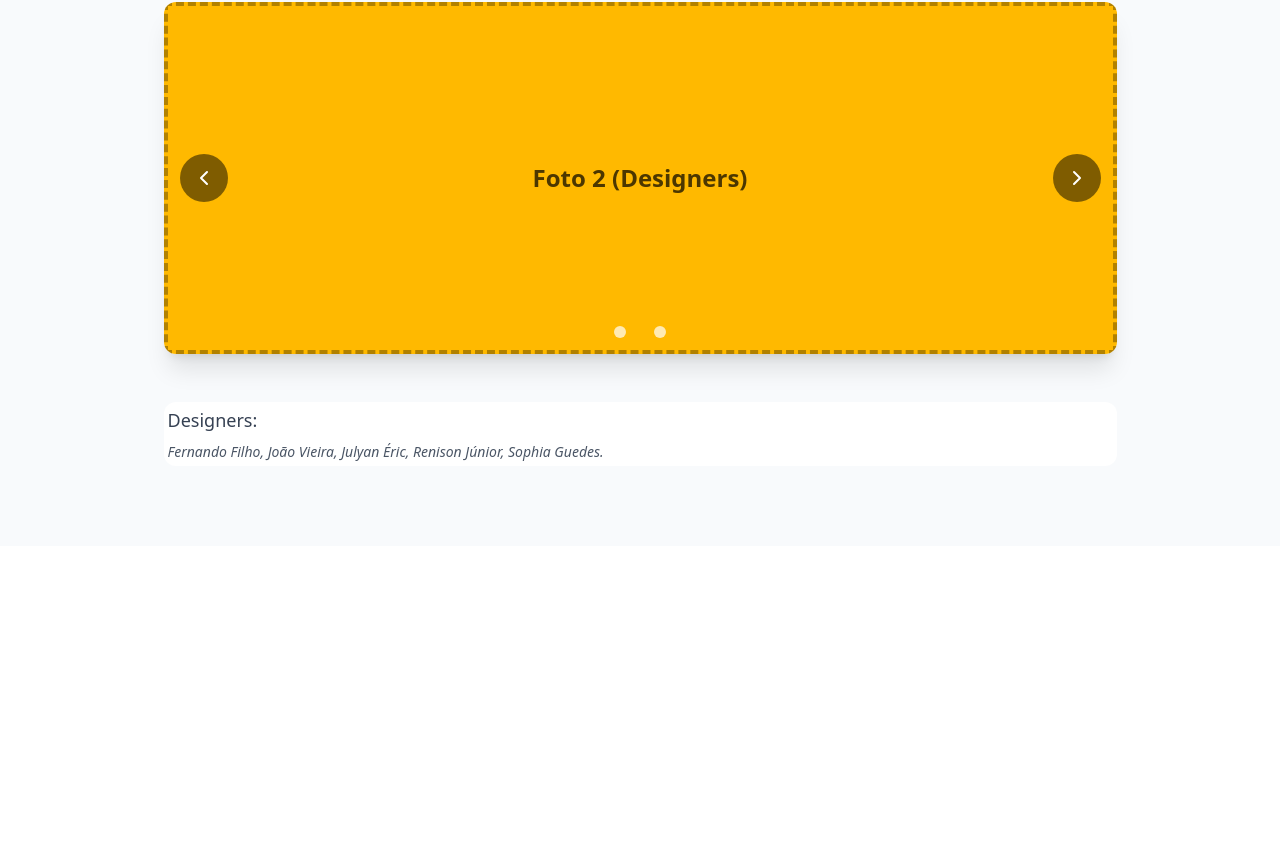
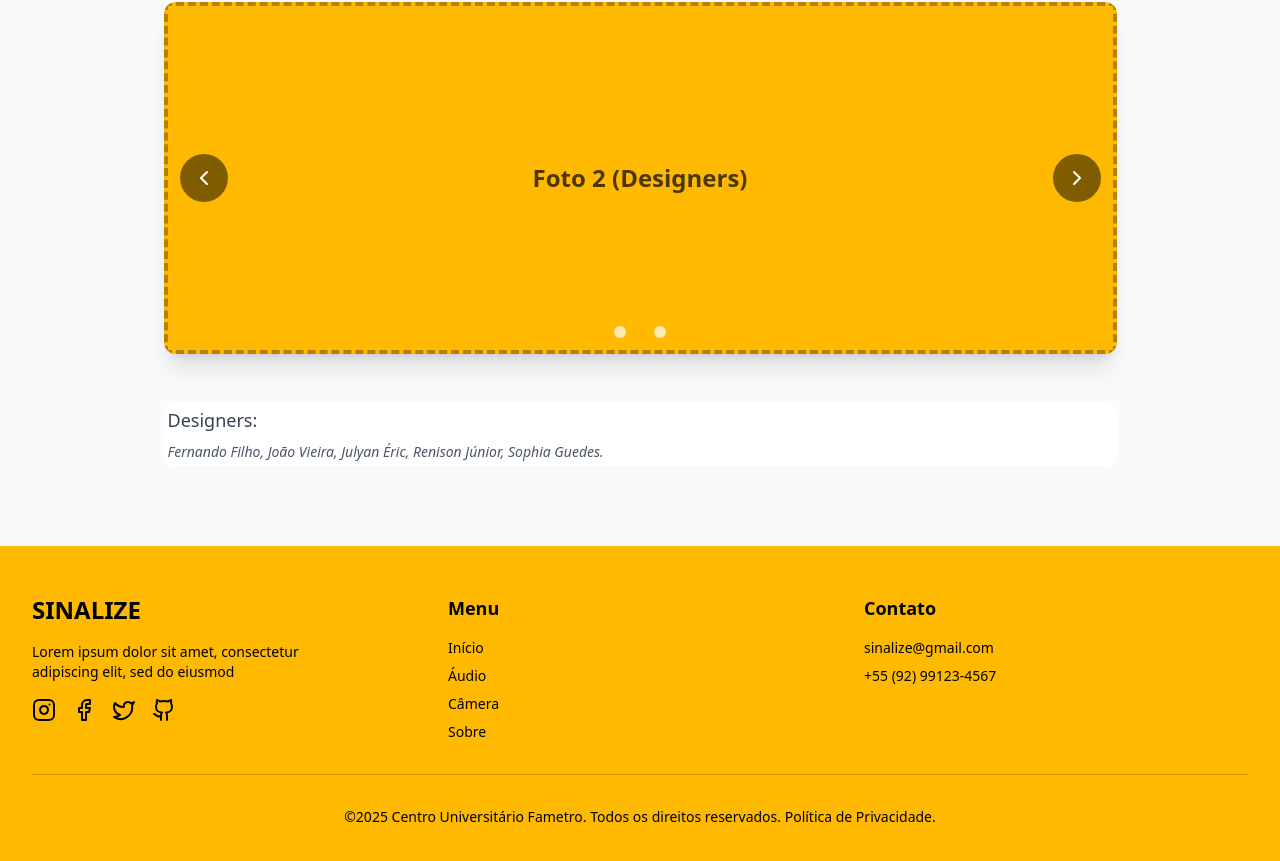
Before and after one commit to Alexandrediasss/Sinalize-Frontend, a React (Vite) app: page /sobre in a window 1280 px wide. Shown: the part 1338-2199 px from the top of the page. Before the commit the page ends 1884 px from the top, so only its background shows below. Built offline with nearby package versions, Linux system fonts and the light colour scheme.

Commit message:
Adicionando o footer

```diff
--- a/src/Routes/index.jsx
+++ b/src/Routes/index.jsx
@@ -1,6 +1,7 @@
 import React from "react"
 import { BrowserRouter, Routes, Route } from 'react-router-dom'
 import Navbar from "../components/MenuHorizontal/index.jsx"
+import Footer from "../components/Footer/index.jsx"
 import Home from '../view/Home/App.jsx'
 import Audio from '../view/Audio/index.jsx'
 import Camera from '../view/Camera/index.jsx'
@@ -18,7 +19,7 @@ function AppRoutes() {
                     <Route path="/sobre" element={<Sobre />} />
                 </Routes>
             </main>
-
+            <Footer />
         </BrowserRouter>
     )
 }
--- /dev/null
+++ b/src/components/Footer/index.jsx
@@ -0,0 +1,84 @@
+import React from 'react'
+import { NavLink } from 'react-router-dom'
+import { Instagram, Facebook, Twitter, Github } from 'lucide-react'
+
+const menuLinks = [
+    { name: 'Início', path: '/' },
+    { name: 'Áudio', path: '/audio' },
+    { name: 'Câmera', path: '/camera' },
+    { name: 'Sobre', path: '/sobre' },
+]
+
+function Footer() {
+    return (
+        <footer className="bg-amber-400 text-black">
+            <div className="mx-auto max-w-7xl px-4 sm:px-6 lg:px-8 py-12">
+                <div className="grid grid-cols-1 md:grid-cols-3 gap-8 mb-8">
+                    <div className="space-y-4">
+                        <h2 className="text-2xl font-bold">SINALIZE</h2>
+                        <p className="text-sm max-w-xs">
+                            Lorem ipsum dolor sit amet, consectetur adipiscing elit, sed do eiusmod
+                        </p>
+                        <div className="flex space-x-4">
+                            <a href="#" className="hover:text-gray-700">
+                                <Instagram size={24} />
+                            </a>
+                            <a href="#" className="hover:text-gray-700">
+                                <Facebook size={24} />
+                            </a>
+                            <a href="#" className="hover:text-gray-700">
+                                <Twitter size={24} />
+                            </a>
+                            <a href="#" className="hover:text-gray-700">
+                                <Github size={24} />
+                            </a>
+                        </div>
+                    </div>
+                    <div className="space-y-4">
+                        <h3 className="text-lg font-bold">Menu</h3>
+                        <ul className="space-y-2 text-sm">
+                            {menuLinks.map((link) => (
+                                <li key={link.name}>
+                                    <NavLink
+                                        to={link.path}
+                                        className="hover:text-gray-700 transition-colors"
+                                    >
+                                        {link.name}
+                                    </NavLink>
+                                </li>
+                            ))}
+                        </ul>
+                    </div>
+                    <div className="space-y-4">
+                        <h3 className="text-lg font-bold">Contato</h3>
+                        <ul className="space-y-2 text-sm">
+                            <li>
+                                <a
+                                    href="mailto:sinalize@gmail.com"
+                                    className="hover:text-gray-700 transition-colors"
+                                >
+                                    sinalize@gmail.com
+                                </a>
+                            </li>
+                            <li>
+                                <a
+                                    href="tel:+5592991234567"
+                                    className="hover:text-gray-700 transition-colors"
+                                >
+                                    +55 (92) 99123-4567
+                                </a>
+                            </li>
+                        </ul>
+                    </div>
+                </div>
+                <div className="border-t border-black/20 pt-8 text-center text-sm">
+                    <p>
+                        ©2025 Centro Universitário Fametro. Todos os direitos reservados. Política de Privacidade.
+                    </p>
+                </div>
+            </div>
+        </footer>
+    )
+}
+
+export default Footer
```
